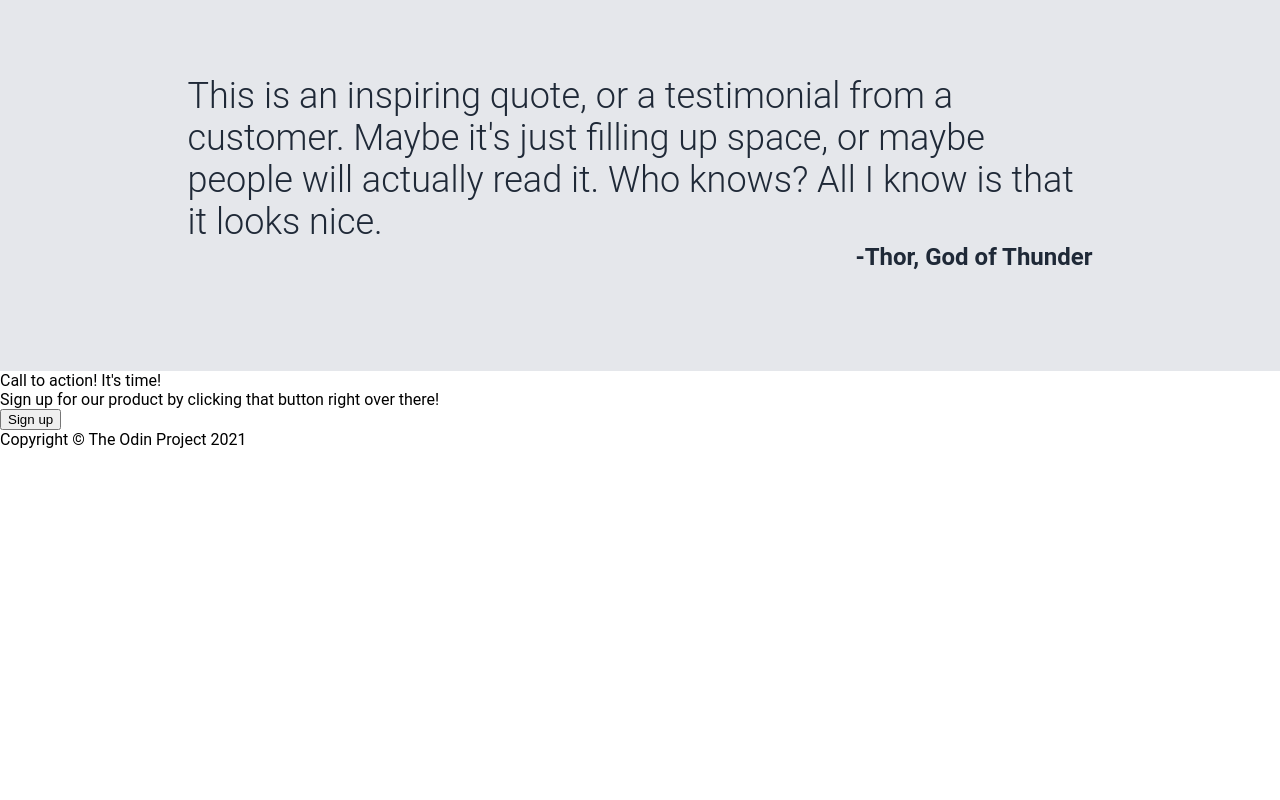
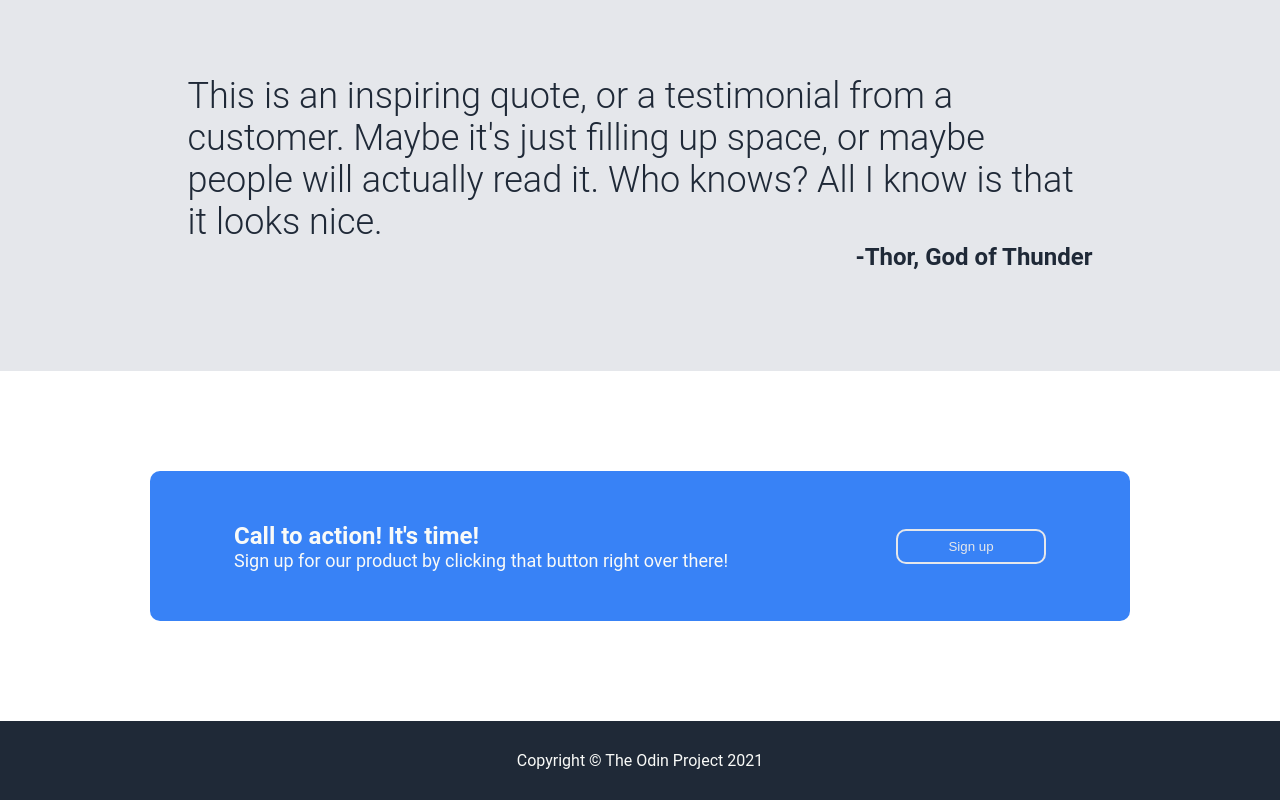
Before and after one commit to alan-zxw/landing-page, a plain HTML site: page index.html in a window 1280 px wide. Shown: the part 990-1790 px from the top of the page. Before the commit the page ends 1439 px from the top, so only its background shows below. Drawn offline with Linux system fonts and the light colour scheme.

Commit message:
Finish bottom section, footer.

```diff
--- a/index.html
+++ b/index.html
@@ -58,16 +58,18 @@
         <div class="author"><span>-Thor, God of Thunder</span></div>
     </div>
 
-    <div class="bottom">
-            <div class="bottom-box">
-                <div>Call to action! It's time!</div>
-                <div>Sign up for our product by clicking that button right over there!</div>
-            </div>
-            <button>Sign up</button>
+
+    <div class="bottom-box">
+        <div class="bottom-text">
+            <div class="bottom-title">Call to action! It's time!</div>
+            <div class="bottom-body">Sign up for our product by clicking that button right over there!</div>
+        </div>
+        <button class="bottom-button">Sign up</button>
     </div>
 
+
     <div class="footer">
-        Copyright © The Odin Project 2021
+        <span>Copyright © The Odin Project 2021</span>
     </div>
 
 </body>
--- a/styles.css
+++ b/styles.css
@@ -162,3 +162,53 @@ a {
     font-weight: bold;
     width: 905px;
 }
+
+
+/* Bottom Section */
+
+.bottom-box {
+    display: flex;
+    justify-content: space-around;
+    align-items: center;
+
+    background-color: #3882F6;
+    margin-left: 150px;
+    margin-right: 150px;
+    margin-top: 100px;
+    margin-bottom: 100px;
+    height: 150px;
+    border-radius: 10px;
+}
+
+.bottom-title {
+    font-size: 24px;
+    font-weight: bold;
+    color: #f9faf8;
+}
+
+.bottom-body {
+    color: #f9faf8;
+    font-size: 18px;
+}
+
+.bottom-button {
+    color: #E5E7EB;
+    background-color: #3882F6;
+    padding: 8px;
+    border-radius: 10px;
+    width: 150px;
+    border: 2px solid #E5E7EB;
+}
+
+
+/* Footer */
+
+.footer {
+    display: flex;
+    justify-content: center;
+    align-items: center;
+
+    padding: 30px;
+    background-color: #1F2937;
+    color: #f9faf8;
+}
```
